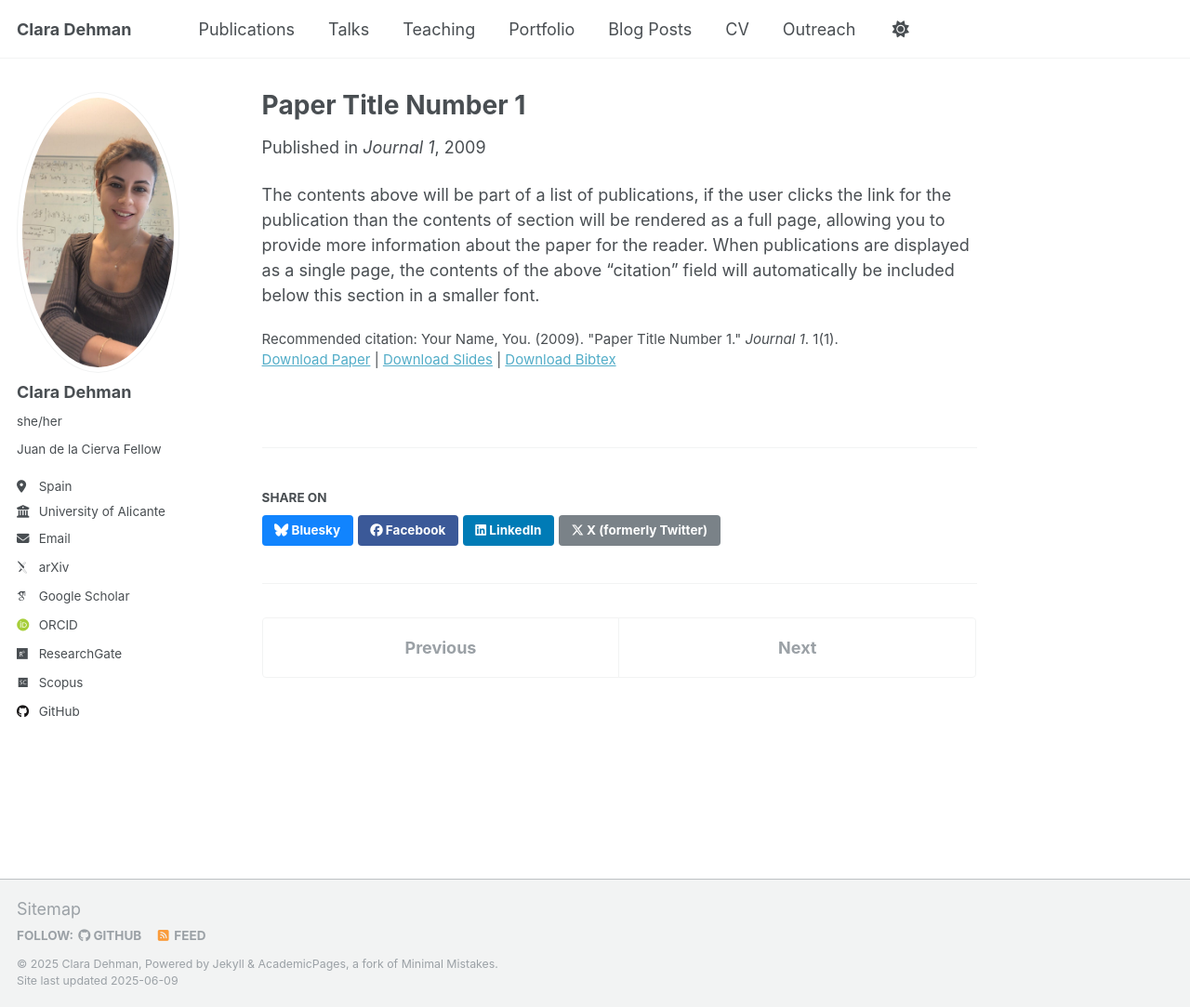
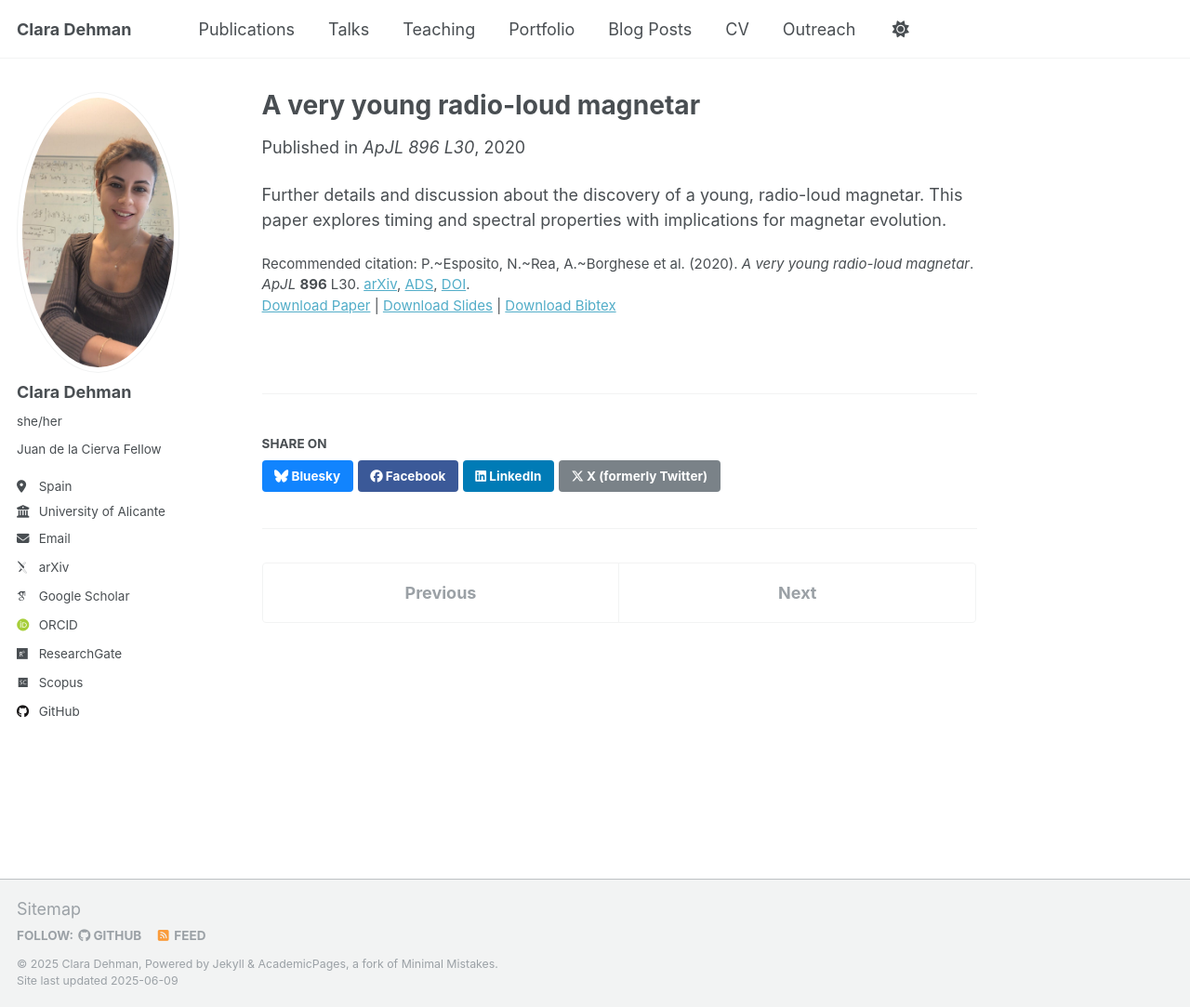
Before and after one commit to ClaraDehman/ClaraDehman.github.io, a Jekyll site: the page built from _publications/2009-10-01-paper-title-number-1.md, in a window 1280 px wide and 1083 px high. Shown: the whole window at 93% size. Built offline with Jekyll 4.4.1, drawn with Linux system fonts in a browser that asks for light colours; some web fonts are replaced.

Commit message:
Adding first publication 2009-10-01-paper-title-number-1.md

```diff
--- a/_publications/2009-10-01-paper-title-number-1.md
+++ b/_publications/2009-10-01-paper-title-number-1.md
@@ -1,14 +1,14 @@
 ---
-title: "Paper Title Number 1"
+title: "A very young radio-loud magnetar"
 collection: publications
 category: manuscripts
-permalink: /publication/2009-10-01-paper-title-number-1
-excerpt: 'This paper is about the number 1. The number 2 is left for future work.'
-date: 2009-10-01
-venue: 'Journal 1'
-slidesurl: 'http://academicpages.github.io/files/slides1.pdf'
-paperurl: 'http://academicpages.github.io/files/paper1.pdf'
-bibtexurl: 'http://academicpages.github.io/files/bibtex1.bib'
-citation: 'Your Name, You. (2009). &quot;Paper Title Number 1.&quot; <i>Journal 1</i>. 1(1).'
+permalink: /publication/2020-radio-loud-magnetar
+excerpt: 'Discovery and analysis of a very young magnetar with radio emission.'
+date: 2020-04-08
+venue: 'ApJL 896 L30'
+slidesurl: ''
+paperurl: 'https://iopscience.iop.org/article/10.3847/2041-8213/ab9742'
+bibtexurl: 'https://arxiv.org/bibtex/2004.04083'
+citation: 'P.~Esposito, N.~Rea, A.~Borghese et al. (2020). <i>A very young radio-loud magnetar</i>. <i>ApJL</i> <b>896</b> L30. <a href="https://arxiv.org/abs/2004.04083">arXiv</a>, <a href="https://ui.adsabs.harvard.edu/abs/2020ApJ...896L..30E/abstract">ADS</a>, <a href="https://iopscience.iop.org/article/10.3847/2041-8213/ab9742">DOI</a>.'
 ---
-The contents above will be part of a list of publications, if the user clicks the link for the publication than the contents of section will be rendered as a full page, allowing you to provide more information about the paper for the reader. When publications are displayed as a single page, the contents of the above "citation" field will automatically be included below this section in a smaller font.
+Further details and discussion about the discovery of a young, radio-loud magnetar. This paper explores timing and spectral properties with implications for magnetar evolution.
```
